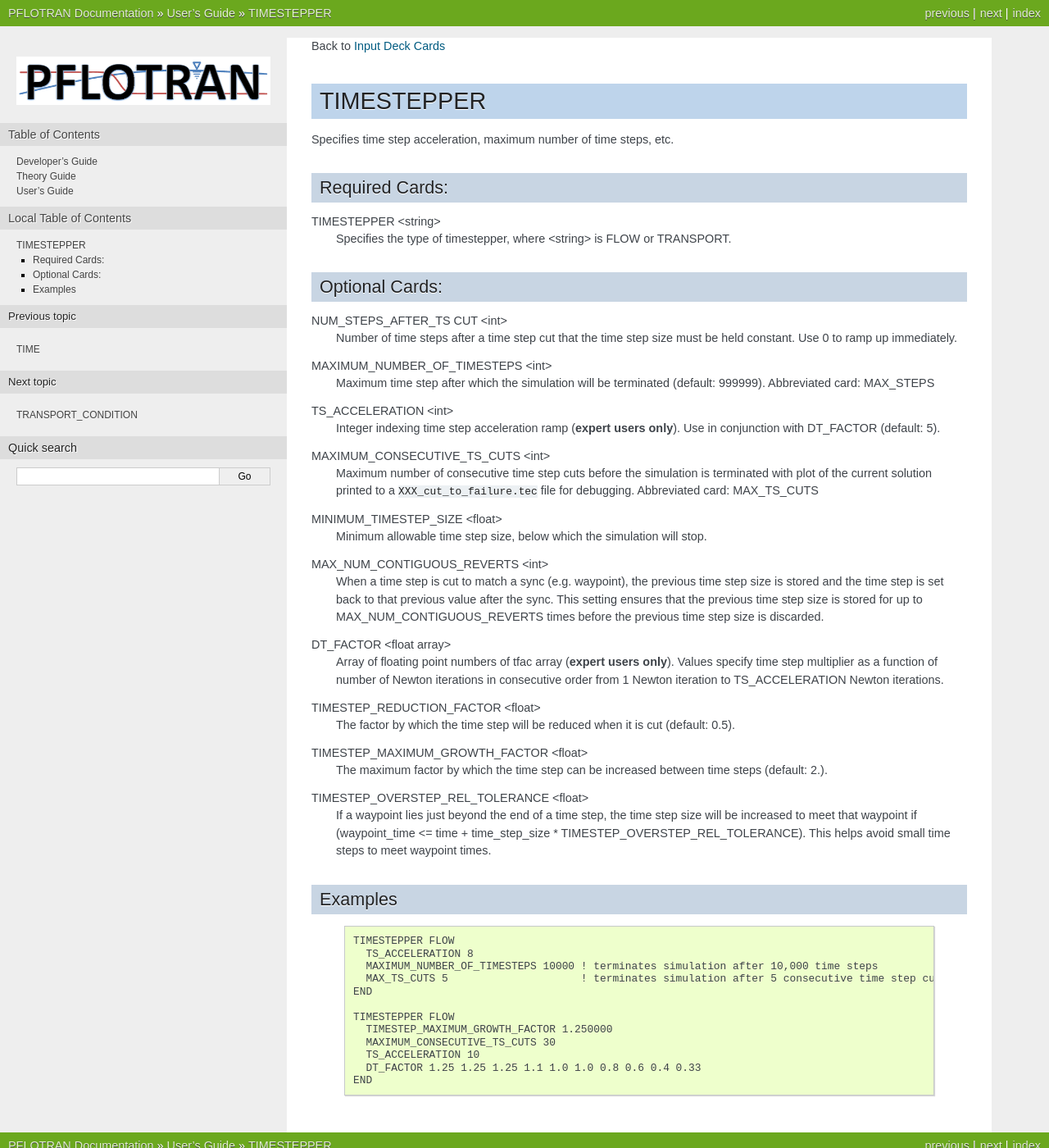
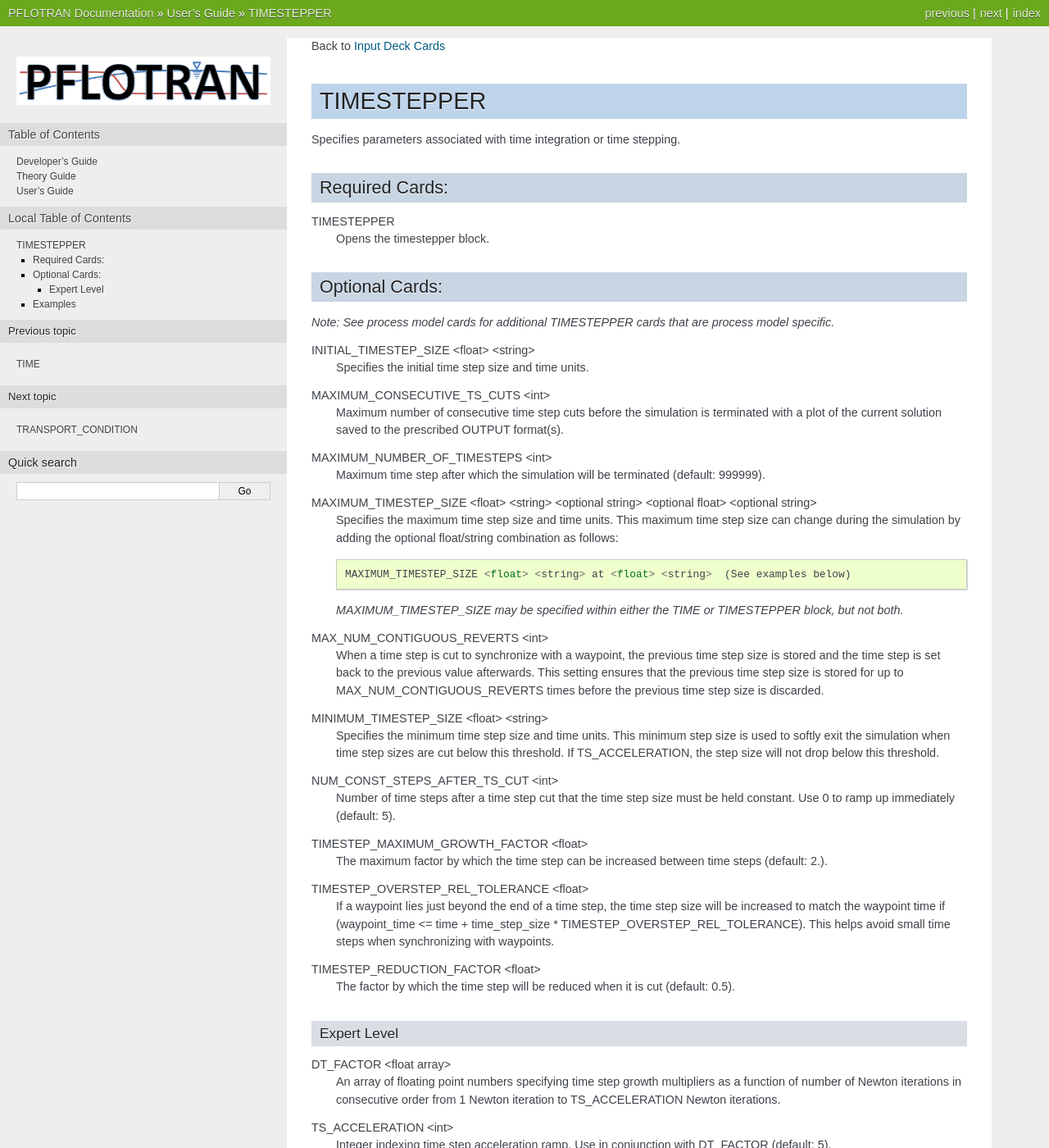
Before and after one commit to Miracloon/pflotran-documentation, a Sphinx documentation site: the page built from source/user_guide/cards/process_model_cards/timestepper_card.rst, in a window 1280 px wide and 1400 px high. Shown: the whole window at 82% size. Built offline with Sphinx 7.4.7, drawn with Linux system fonts in a browser that asks for light colours; some of the changed text lies outside the part shown.

Commit message:
Added NUMERICAL_METHOD cards and refactored underlying cards.

```diff
--- a/source/user_guide/cards/process_model_cards/time_card.rst
+++ b/source/user_guide/cards/process_model_cards/time_card.rst
@@ -22,14 +22,13 @@
 INITIAL_TIMESTEP_SIZE <float> <string>
  Specifies the initial time step size
 
-MINIMUM_TIMESTEP_SIZE <float> <string>
- Specifies the minimum time step size. This minimum step size is used to softly exit the simulation when time step sizes are cut below this threshold. If TS_ACCELERATION from the TIMESTEPPER card is used, the step size will not drop below this threshold.
-
 MAXIMUM_TIMESTEP_SIZE <float> <string> <optional string> <optional float> <optional string>
  Specifies the maximum time step size.  This maximum time step size can change during the simulation by adding the optional float/strings as follows:
  ::
 
   MAXIMUM_TIMESTEP_SIZE <float> at <float> <string>  (See examples below)
+
+ *MAXIMUM_TIMESTEP_SIZE may be specified within either the TIME or TIMESTEPPER block, but not both.*
 
 Examples
 --------
--- a/source/user_guide/cards/process_model_cards/timestepper_card.rst
+++ b/source/user_guide/cards/process_model_cards/timestepper_card.rst
@@ -4,77 +4,89 @@
 
 TIMESTEPPER
 ===========
-Specifies time step acceleration, maximum number of time steps, etc.
+Specifies parameters associated with time integration or time stepping.
 
 Required Cards:
 ---------------
-TIMESTEPPER <string>
- Specifies the type of timestepper, where <string> is FLOW or TRANSPORT.
+TIMESTEPPER
+ Opens the timestepper block.
 
 Optional Cards:
 ---------------
-NUM_STEPS_AFTER_TS CUT <int>
- Number of time steps after a time step cut that the time step size must be held constant.  Use 0 to ramp up immediately.
+*Note: See process model cards for additional TIMESTEPPER cards that are process model specific.*
+
+INITIAL_TIMESTEP_SIZE <float> <string>
+ Specifies the initial time step size and time units.
+
+MAXIMUM_CONSECUTIVE_TS_CUTS <int>
+ Maximum number of consecutive time step cuts before the simulation is
+ terminated with a plot of the current solution saved to the prescribed
+ OUTPUT format(s).
 
 MAXIMUM_NUMBER_OF_TIMESTEPS <int>
  Maximum time step after which the simulation will be terminated (default: 999999).
- Abbreviated card: MAX_STEPS
 
-TS_ACCELERATION <int>
- Integer indexing time step acceleration ramp (**expert users only**). Use in
- conjunction with DT_FACTOR (default: 5).
+MAXIMUM_TIMESTEP_SIZE <float> <string> <optional string> <optional float> <optional string>
+ Specifies the maximum time step size and time units.  This maximum time step size can change during the simulation by adding the optional float/string combination as follows:
+ ::
 
-MAXIMUM_CONSECUTIVE_TS_CUTS <int>
- Maximum number of consecutive time step cuts before the simulation is
- terminated with plot of the current solution printed to a
- ``XXX_cut_to_failure.tec`` file for debugging.
- Abbreviated card: MAX_TS_CUTS
+  MAXIMUM_TIMESTEP_SIZE <float> <string> at <float> <string>  (See examples below)
 
-MINIMUM_TIMESTEP_SIZE <float>
- Minimum allowable time step size, below which the simulation will stop.
+ *MAXIMUM_TIMESTEP_SIZE may be specified within either the TIME or TIMESTEPPER block, but not both.*
 
 MAX_NUM_CONTIGUOUS_REVERTS <int>
- When a time step is cut to match a sync (e.g. waypoint), the previous time
- step size is stored and the time step is set back to that previous value
- after the sync. This setting ensures that the previous time step size is
+ When a time step is cut to synchronize with a waypoint, the previous time
+ step size is stored and the time step is set back to the previous value
+ afterwards. This setting ensures that the previous time step size is
  stored for up to MAX_NUM_CONTIGUOUS_REVERTS times before the previous
  time step size is discarded.
 
-DT_FACTOR <float array>
- Array of floating point numbers of tfac array (**expert users only**). Values
- specify time step multiplier as a function of number of Newton iterations in
- consecutive order from 1 Newton iteration to TS_ACCELERATION Newton iterations.
+MINIMUM_TIMESTEP_SIZE <float> <string>
+ Specifies the minimum time step size and time units. This minimum step size is used to softly exit the simulation when time step sizes are cut below this threshold. If TS_ACCELERATION, the step size will not drop below this threshold.
 
-TIMESTEP_REDUCTION_FACTOR <float>
- The factor by which the time step will be reduced when it is cut (default: 0.5).
+NUM_CONST_STEPS_AFTER_TS_CUT <int>
+ Number of time steps after a time step cut that the time step size must be held constant.  Use 0 to ramp up immediately (default: 5).
 
 TIMESTEP_MAXIMUM_GROWTH_FACTOR <float>
  The maximum factor by which the time step can be increased between time steps (default: 2.).
 
 TIMESTEP_OVERSTEP_REL_TOLERANCE <float>
- If a waypoint lies just beyond the end of a time step, the time step size will be increased to meet that waypoint if (waypoint_time <= time + time_step_size * TIMESTEP_OVERSTEP_REL_TOLERANCE). This helps avoid small time steps to meet waypoint times.
+ If a waypoint lies just beyond the end of a time step, the time step size will be increased to match the waypoint time if (waypoint_time <= time + time_step_size * TIMESTEP_OVERSTEP_REL_TOLERANCE). This helps avoid small time steps when synchronizing with waypoints.
 
-.. INITIALIZE_TO_STEADY_STATE
- Flag requesting that a steady state solution be computed based on boundary and
- initial conditions at the beginning of the simulation (**Warning: not robust**)
+TIMESTEP_REDUCTION_FACTOR <float>
+ The factor by which the time step will be reduced when it is cut (default: 0.5).
 
-.. RUN_AS_STEADY_STATE
- Flag indicating that the simulation is to be run as steady state
- (**Warning: not robust**)
+Expert Level
+++++++++++++
+DT_FACTOR <float array>
+ An array of floating point numbers specifying time step growth multipliers
+ as a function of number of Newton iterations in
+ consecutive order from 1 Newton iteration to TS_ACCELERATION Newton iterations.
+
+TS_ACCELERATION <int>
+ Integer indexing time step acceleration ramp. Use in
+ conjunction with DT_FACTOR (default: 5).
 
 Examples
 --------
  ::
 
-  TIMESTEPPER FLOW
+  TIMESTEPPER
     TS_ACCELERATION 8
     MAXIMUM_NUMBER_OF_TIMESTEPS 10000 ! terminates simulation after 10,000 time steps
     MAX_TS_CUTS 5                     ! terminates simulation after 5 consecutive time step cuts
   END
 
-  TIMESTEPPER FLOW
+  TIMESTEPPER
     TIMESTEP_MAXIMUM_GROWTH_FACTOR 1.250000
     MAXIMUM_CONSECUTIVE_TS_CUTS 30
     TS_ACCELERATION 10
     DT_FACTOR 1.25 1.25 1.25 1.1 1.0 1.0 0.8 0.6 0.4 0.33
   END
+
+  TIMESTEPPER
+    INITIAL_TIMESTEP_SIZE 0.1d0 h
+    MAXIMUM_TIMESTEP_SIZE 1.d0 h at 0. h
+    MAXIMUM_TIMESTEP_SIZE 0.1d0 h at 24. h
+    MAXIMUM_TIMESTEP_SIZE 1.d0 h at 34. h
+  END
```
Also changed, not shown: source/user_guide/cards/process_model_cards/linear_solver_card.rst (+32 -43 lines), source/user_guide/cards/process_model_cards/newton_solver_card.rst (+63 -79 lines), source/user_guide/cards/process_model_cards/numerical_methods.rst (added, +51 -0 lines).
